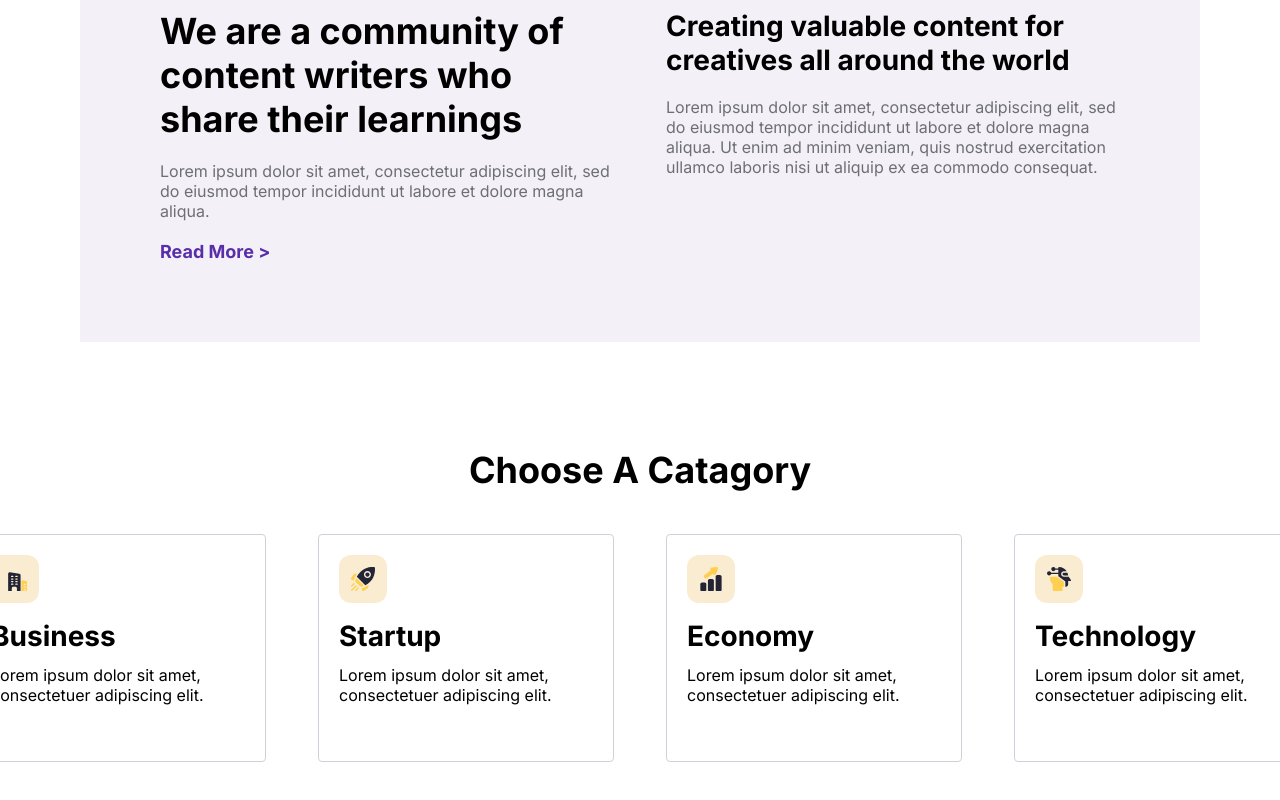
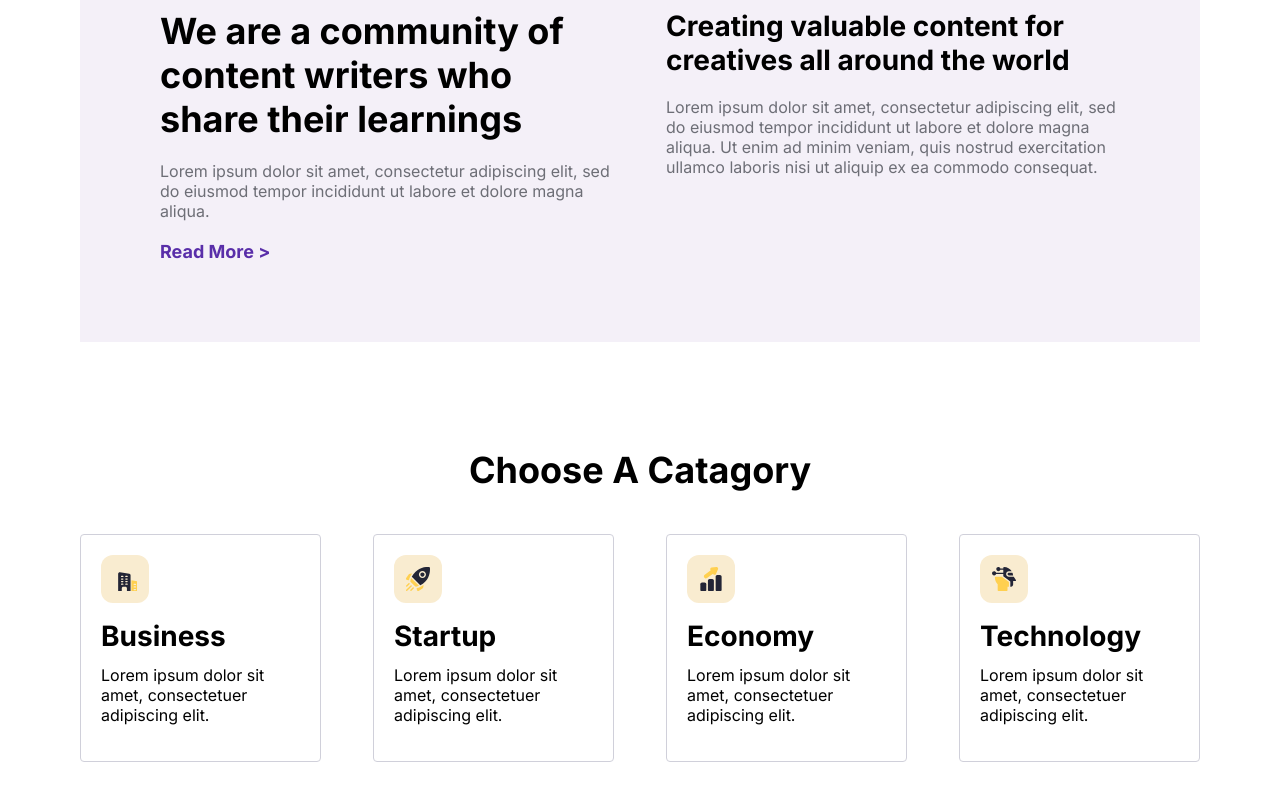
Before and after one commit to Baranov-alexei18/modsen-client-blog, a Next.js app: page / in a window 1280 px wide. Shown: the part 1992-2792 px from the top of the page. Built offline with nearby package versions, Linux system fonts and the light colour scheme; data requests are answered from the project's data file.

Commit message:
feat(create hoc withvisibilityobserver): create hoc for all section in hom page and create styles

```diff
--- a/src/app/home/section/about-us/index.tsx
+++ b/src/app/home/section/about-us/index.tsx
@@ -2,6 +2,7 @@ import Image from 'next/image';
 import Link from 'next/link';
 
 import { ButtonApp } from '@/components/ui-components/button';
+import { withVisibilityObserver } from '@/hocs/withVisibilityObserver';
 
 import styles from './styles.module.scss';
 
@@ -36,4 +37,4 @@ const SectionAboutUs = () => (
   </section>
 );
 
-export default SectionAboutUs;
+export default withVisibilityObserver(SectionAboutUs);
--- a/src/app/home/section/authors/index.tsx
+++ b/src/app/home/section/authors/index.tsx
@@ -4,6 +4,7 @@ import { useEffect, useState } from 'react';
 import { useRouter } from 'next/navigation';
 
 import { AuthorCard } from '@/components/ui-components/card/card-author';
+import { withVisibilityObserver } from '@/hocs/withVisibilityObserver';
 
 import styles from './styles.module.scss';
 
@@ -41,4 +42,4 @@ export const SectionAuthor = () => {
   );
 };
 
-export default SectionAuthor;
+export default withVisibilityObserver(SectionAuthor);
--- a/src/app/home/section/category/index.tsx
+++ b/src/app/home/section/category/index.tsx
@@ -1,10 +1,8 @@
-import { subtle } from 'crypto';
-import Image from 'next/image';
-import Link from 'next/link';
 import { useRouter } from 'next/navigation';
 
 import { CategoryCard } from '@/components/ui-components/card/card-category';
 import { categories } from '@/constants/serverData';
+import { withVisibilityObserver } from '@/hocs/withVisibilityObserver';
 
 import styles from './styles.module.scss';
 
@@ -33,4 +31,4 @@ export const SectionCategory = () => {
   );
 };
 
-export default SectionCategory;
+export default withVisibilityObserver(SectionCategory);
--- a/src/app/home/section/posts/index.tsx
+++ b/src/app/home/section/posts/index.tsx
@@ -6,6 +6,7 @@ import { useRouter } from 'next/navigation';
 import { ButtonApp } from '@/components/ui-components/button';
 import { PostCard } from '@/components/ui-components/card/card-post';
 import { formatDate } from '@/helpers/formatDate';
+import { withVisibilityObserver } from '@/hocs/withVisibilityObserver';
 
 import styles from './styles.module.scss';
 
@@ -86,4 +87,4 @@ const SectionPost = () => {
   );
 };
 
-export default SectionPost;
+export default withVisibilityObserver(SectionPost);
--- a/src/app/home/section/started/index.tsx
+++ b/src/app/home/section/started/index.tsx
@@ -2,6 +2,7 @@ import Image from 'next/image';
 import { useRouter } from 'next/navigation';
 
 import { ButtonApp } from '@/components/ui-components/button';
+import { withVisibilityObserver } from '@/hocs/withVisibilityObserver';
 
 import styles from './styles.module.scss';
 
@@ -43,4 +44,4 @@ const SectionStarted = () => {
   );
 };
 
-export default SectionStarted;
+export default withVisibilityObserver(SectionStarted);
--- a/src/app/page.tsx
+++ b/src/app/page.tsx
@@ -18,56 +18,16 @@ const SectionStarted = dynamic(() => import('./home/section/started'));
 const SectionTestimonial = dynamic(() => import('./home/section/testimonials'));
 
 export default function Home() {
-  const [isVisiblePost, refPost] = useIntersectionObserver();
-  const [isVisibleAboutUs, refAboutUs] = useIntersectionObserver();
-  const [isVisibleCategory, refCategory] = useIntersectionObserver();
-  const [isVisibleStarted, refStarted] = useIntersectionObserver();
-  const [isVisibleAuthor, refAuthor] = useIntersectionObserver();
-  const [isVisibleTestimonial, refTestimonial] = useIntersectionObserver();
-
-  const [postVisible, setPostVisible] = useState(false);
-  const [aboutUsVisible, setAboutUsVisible] = useState(false);
-  const [categoryVisible, setCategoryVisible] = useState(false);
-  const [startedVisible, setStartedVisible] = useState(false);
-  const [authorVisible, setAuthorVisible] = useState(false);
-  const [testimonialVisible, setTestimonialVisible] = useState(false);
-
-  useEffect(() => {
-    if (isVisiblePost) setPostVisible(true);
-    if (isVisibleAboutUs) setAboutUsVisible(true);
-    if (isVisibleCategory) setCategoryVisible(true);
-    if (isVisibleStarted) setStartedVisible(true);
-    if (isVisibleAuthor) setAuthorVisible(true);
-    if (isVisibleTestimonial) setTestimonialVisible(true);
-  }, [isVisiblePost,
-    isVisibleAboutUs,
-    isVisibleCategory,
-    isVisibleStarted,
-    isVisibleAuthor,
-    isVisibleTestimonial]);
-
   return (
     <main className={styles.main}>
       <Banner />
-      <div className={`${styles.section} ${postVisible ? styles.visible : ''}`} ref={refPost}>
       <SectionPost />
-      </div>
-      <div className={`${styles.section} ${aboutUsVisible ? styles.visible : ''}`} ref={refAboutUs}>
       <SectionAboutUs />
-      </div>
-      <div className={`${styles.section} ${categoryVisible ? styles.visible : ''}`} ref={refCategory}>
       <SectionCategory />
-      </div>
-      <div className={`${styles.section} ${startedVisible ? styles.visible : ''}`} ref={refStarted} style={{ width: '100%' }}>
       <SectionStarted />
-      </div>
-      <div className={`${styles.section} ${authorVisible ? styles.visible : ''}`} ref={refAuthor}>
       <SectionAuthor />
-      </div>
-      <div className={`${styles.section} ${testimonialVisible ? styles.visible : ''}`} ref={refTestimonial}>
       <SectionTestimonial />
       <JoinForm />
-      </div>
     </main>
   );
 }
--- a/src/app/styles.module.scss
+++ b/src/app/styles.module.scss
@@ -6,13 +6,3 @@
   align-items: center;
   width: 100%;
 }
-
-.section {
-  position: relative;
-  opacity: 0;
-  transition: opacity 2s ease-in-out;
-}
-
-.visible {
-  opacity: 1;
-}
--- /dev/null
+++ b/src/hocs/withVisibilityObserver.tsx
@@ -0,0 +1,26 @@
+import { JSX, useEffect, useState } from 'react';
+
+import { useIntersectionObserver } from '@/hooks/useIntersectionObserver';
+
+import styles from '../theme/styles.module.scss';
+
+export const withVisibilityObserver = (WrappedComponent: any) => {
+  const ComponentWithVisibility = (props: any) => {
+    const [isVisible, ref] = useIntersectionObserver();
+    const [isComponentVisible, setIsComponentVisible] = useState(false);
+
+    useEffect(() => {
+      if (isVisible) {
+        setIsComponentVisible(true);
+      }
+    }, [isVisible]);
+
+    return (
+      <div className={`${styles.section} ${isComponentVisible ? styles.visible : ''}`} ref={ref}>
+        <WrappedComponent {...props} isVisible={isComponentVisible} />
+      </div>
+    );
+  };
+
+  return ComponentWithVisibility;
+};
--- /dev/null
+++ b/src/theme/styles.module.scss
@@ -0,0 +1,10 @@
+.section {
+    position: relative;
+    width: 100%;
+    opacity: 0;
+    transition: opacity 2s ease-in-out;
+}
+
+.visible {
+    opacity: 1;
+}
```
Also changed, not shown: src/app/home/section/testimonials/index.tsx (+2 -5 lines), src/components/ui-components/select/lang-select/index.tsx (added, +17 -0 lines). Lines whose indentation alone changed are shown as unchanged.
